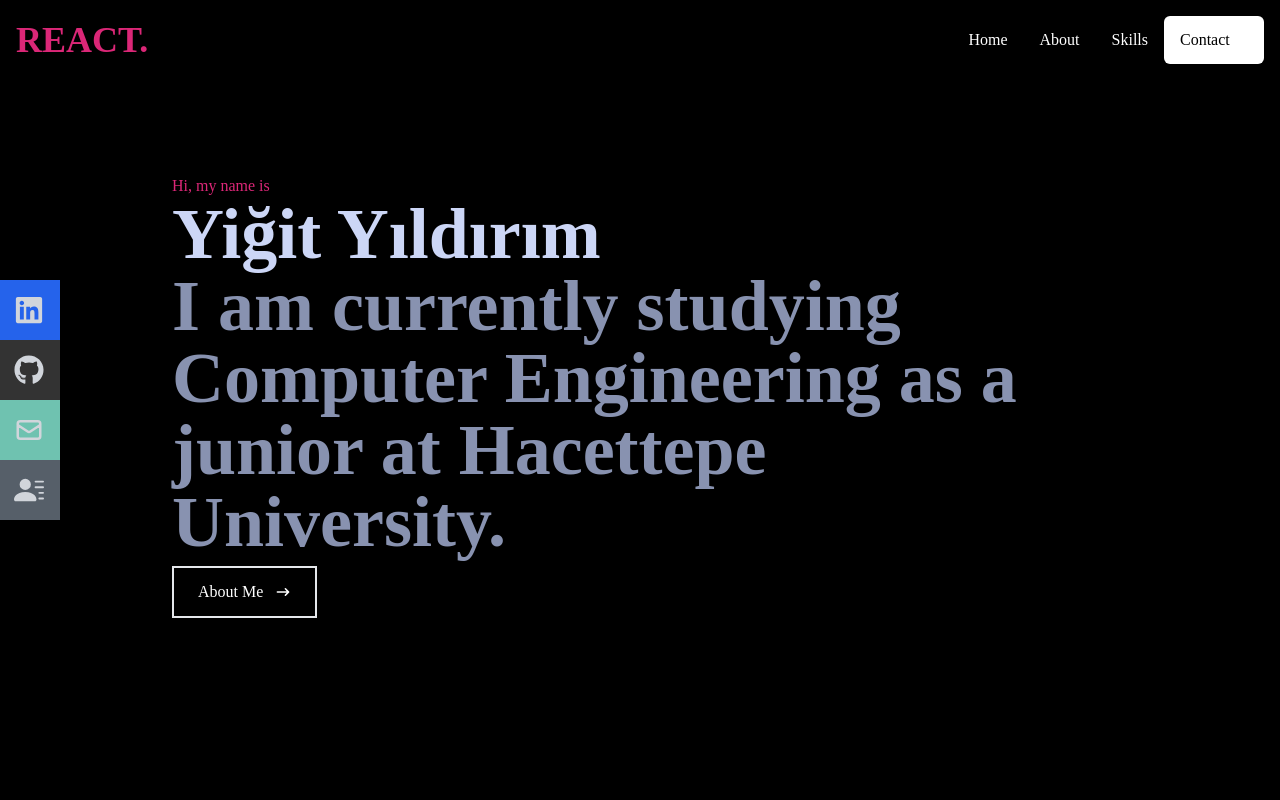
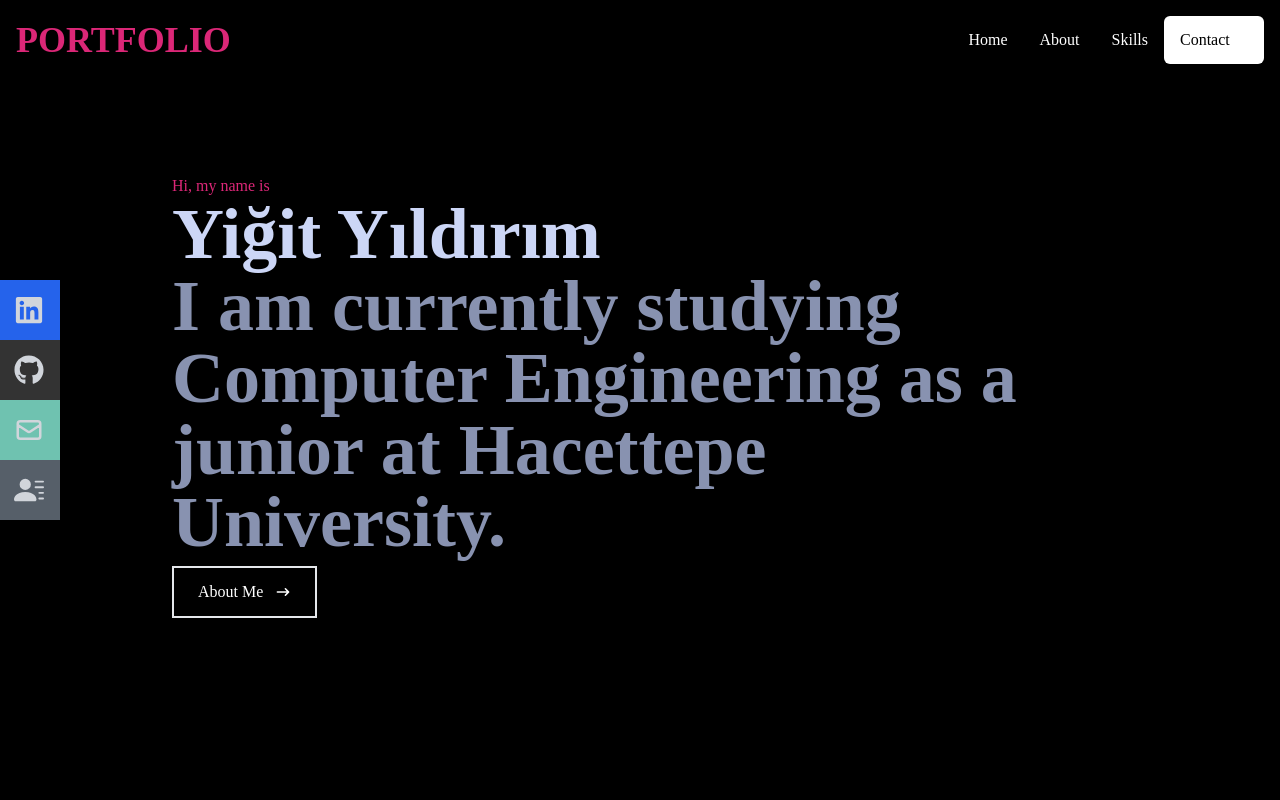
Before and after one commit to yigityldrm/deply-portf, a React (Create React App) app: page / in a window 1280 px wide. Shown: the top 800 px of the page. Built offline with nearby package versions, Linux system fonts and the light colour scheme.

Commit message:
Update Navbar.jsx

```diff
--- a/src/components/Navbar.jsx
+++ b/src/components/Navbar.jsx
@@ -21,7 +21,7 @@
 
   return (
     <div className='fixed w-full h-[80px] flex justify-between items-center px-4 bg-black text-gray-300'>
-         <h1 className=' w-full  text-4xl font-bold text-pink-600'>REACT.</h1>
+         <h1 className=' w-full  text-4xl font-bold text-pink-600'>PORTFOLIO</h1>
 
       {/* menu */}
       <ul className='hidden md:flex  items-center  text-white' >
```
